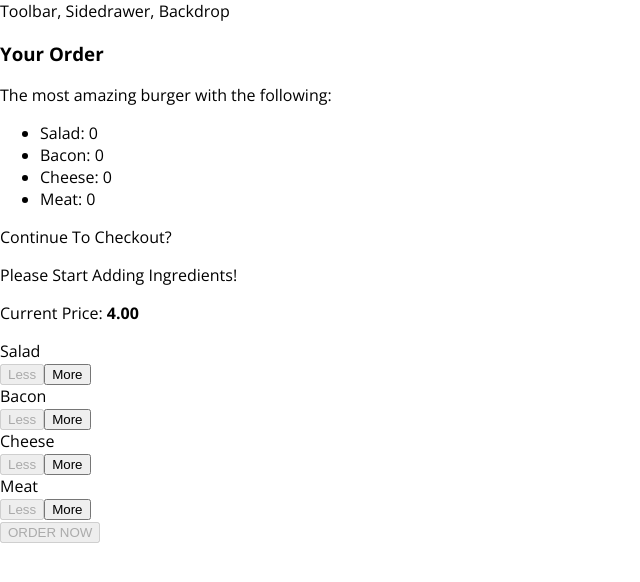
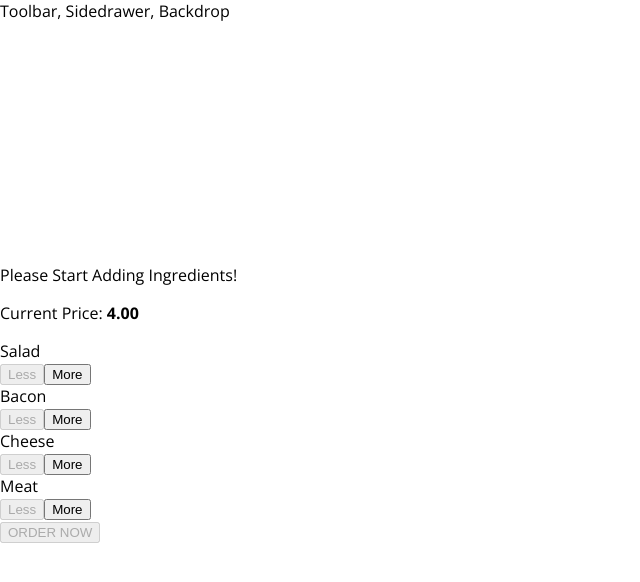
Before and after one commit to samuelchen1213/react-burger-builder, a React app: page / in a window 1280 px wide. Shown: the top 582 px of the page, without its empty margins (0-640 px from the left). Built offline with nearby package versions, Linux system fonts and the light colour scheme.

Commit message:
💾Added Modal Animations (Also reformatted code)

```diff
--- a/src/App.js
+++ b/src/App.js
@@ -1,8 +1,6 @@
 import React, {Component} from 'react';
 import Layout from './Components/Layout/Layout'
 import BurgerBuilder from './Containers/BurgerBuilder/BurgerBuilder'
-
-// ************************************************************************************************************ //
 
 class App extends Component {
     render() {
--- a/src/Components/Burger/BuildControls/BuildControls.js
+++ b/src/Components/Burger/BuildControls/BuildControls.js
@@ -23,7 +23,8 @@
         ))}
         <button
             className={classes.OrderButton}
-            disabled={!props.purchaseable}>ORDER NOW</button>
+            disabled={!props.purchaseable}
+            onClick={props.ordered}>ORDER NOW</button>
     </div>
 );
 
--- a/src/Components/Burger/Burger.js
+++ b/src/Components/Burger/Burger.js
@@ -1,8 +1,6 @@
 import React from 'react';
 import BurgerIngredient from './BurgerIngredient/BurgerIngredient'
 import styles from './Burger.css'
-
-// *********************************************************************************************************** //
 
 const burger = (props) => {
     // Turns keys in object into array
--- a/src/Components/Layout/Layout.js
+++ b/src/Components/Layout/Layout.js
@@ -2,7 +2,6 @@
 import Aux from '../../HOC/Aux'
 
 import styles from './Layout.css'
-// ************************************************************************************************************ //
 
 // ! Replace div with proper components
 const layout = (props) => (
--- a/src/Components/UI/Modal/Modal.js
+++ b/src/Components/UI/Modal/Modal.js
@@ -2,7 +2,9 @@
 import classes from './Modal.css';
 
 const modal = (props) => (
-    <div className={classes.Modal}>
+    <div className={classes.Modal}
+         style={{transform: props.show ? 'translateY(0)' : 'translateY(-100vh)',
+                 opacity: props.show ? '1' : '0'}}>
         {props.children}
     </div>
 );
--- a/src/Containers/BurgerBuilder/BurgerBuilder.js
+++ b/src/Containers/BurgerBuilder/BurgerBuilder.js
@@ -21,7 +21,8 @@
             meat: 0
         },
         totalPrice: 4,
-        purchaseable: false
+        purchaseable: false,
+        purchasing: false
     }
 
     updatePurchaseState (ingredients) {
@@ -69,6 +70,10 @@
         this.updatePurchaseState(updatedIngredients);
     }
 
+    purchaseHandler = () => {
+        this.setState({purchasing: true});
+    }
+
     render() {
         const disabledInfo = {
             ...this.state.ingredients
@@ -81,7 +86,7 @@
 
         return (
             <Aux>
-                <Modal>
+                <Modal show={this.state.purchasing}>
                     <OrderSummary ingredients={this.state.ingredients}/>
                 </Modal>
                 <Burger ingredients={this.state.ingredients}/>
@@ -90,7 +95,8 @@
                     ingredientRemoved={this.removeIngredientHandler}
                     disabled={disabledInfo}
                     price={this.state.totalPrice}
-                    purchaseable={this.state.purchaseable}/>
+                    purchaseable={this.state.purchaseable}
+                    ordered={this.purchaseHandler}/>
             </Aux>
         );
     }
```
